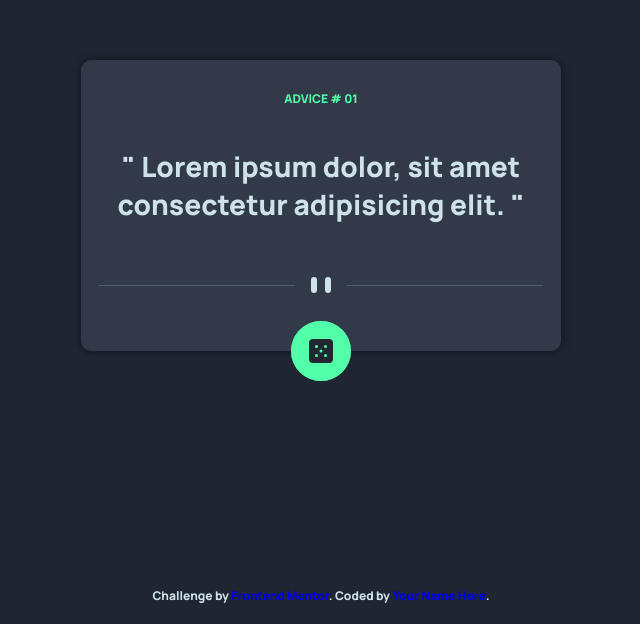
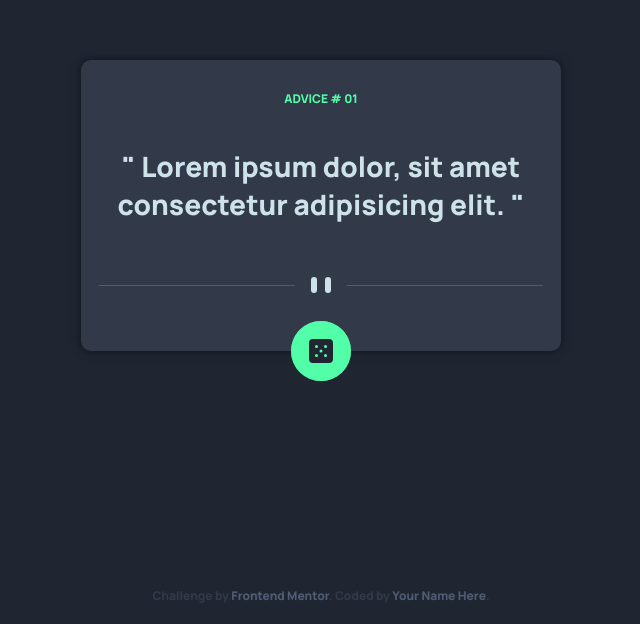
Before and after one commit to mitulpatel224/practice-advice-generator, a website: page index.html in a window 1280 px wide. Shown: the part 176-800 px from the top of the page, without its empty margins (319-959 px from the left). Drawn offline with Linux system fonts and the light colour scheme.

Commit message:
fix: font size for footer

```diff
--- a/assets/scss/base/_global.scss
+++ b/assets/scss/base/_global.scss
@@ -11,11 +11,12 @@ main {
 body {
   background-color: $DarkBlue;
   font-family: $font-family;
-  font-size: 0.75rem;
+  font-size: 0.5rem;
   color: $LightCyan;
 }
 a {
   text-decoration: none;
+  color: $GrayishBlue;
 }
 h1 {
   font-size: 0.75rem;
--- a/assets/scss/components/_footer.scss
+++ b/assets/scss/components/_footer.scss
@@ -1,3 +1,10 @@
 .footer {
   margin-bottom: 20px;
+  color: $DarkGrayishBlue;
 }
+
+@media (min-width: 768px) {
+  .footer {
+    font-size: 0.75rem;
+  }
+}
```
Also changed, not shown: style.css, 1 other file.
